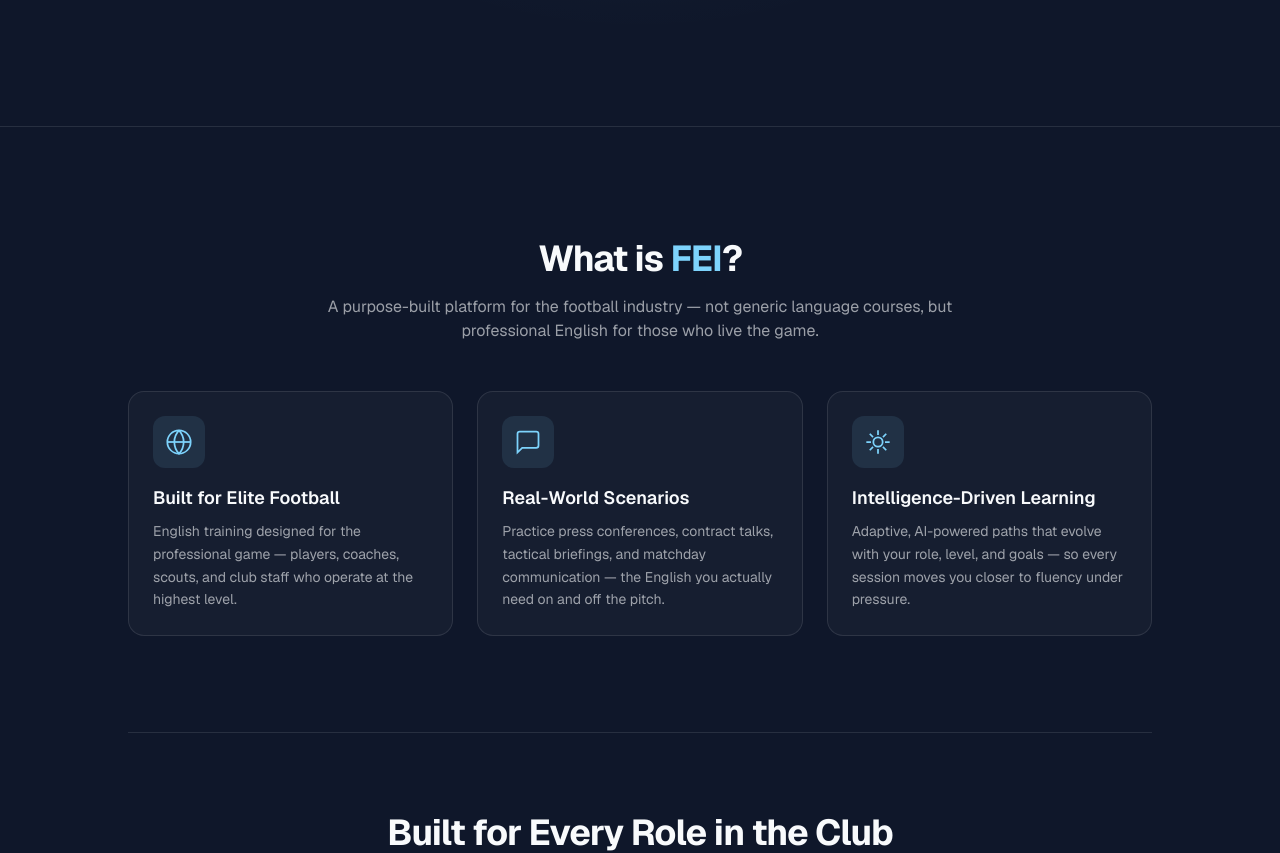
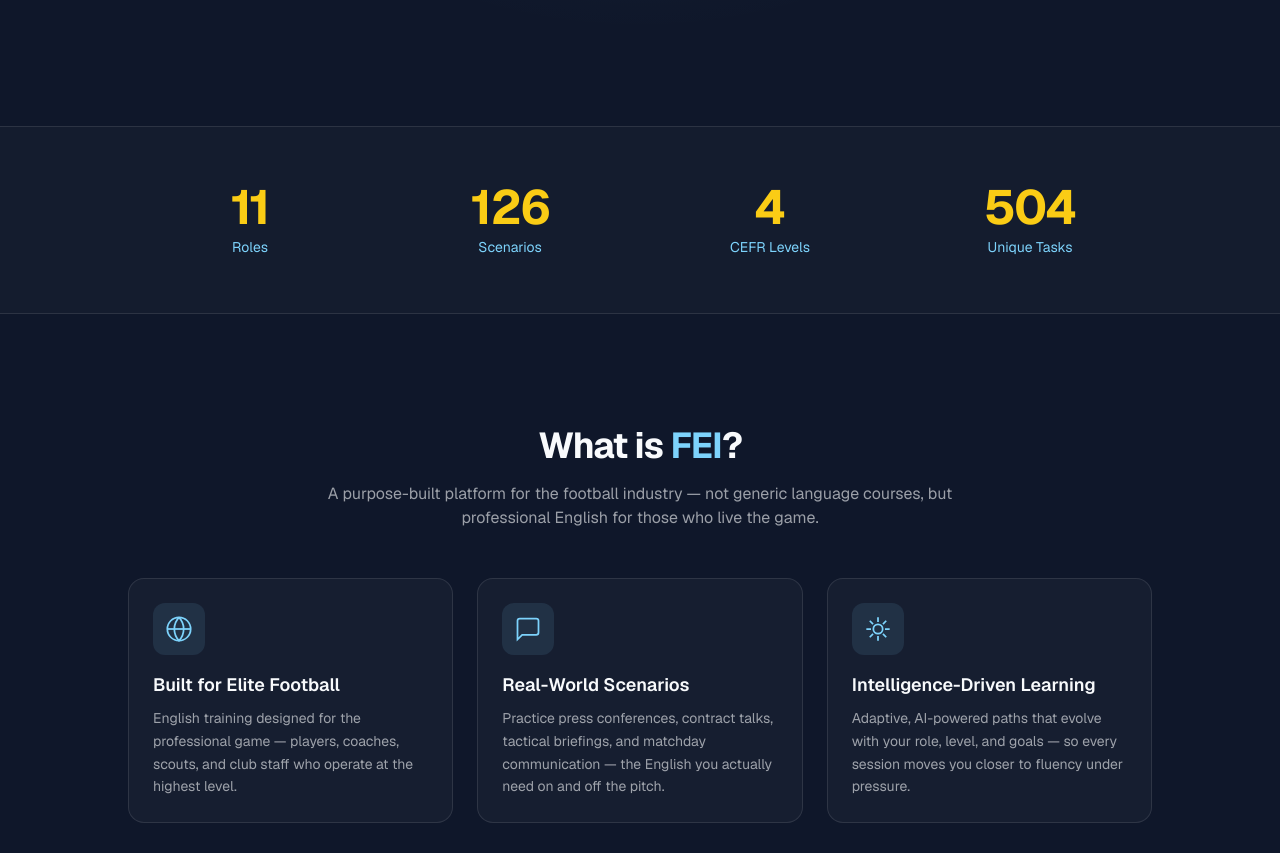
Before and after one commit to feifootball/fei-platform, a Next.js app: page / in a window 1280 px wide. Shown: the part 485-1338 px from the top of the page. Built offline with nearby package versions, Linux system fonts and the light colour scheme.

Commit message:
stats section FEI

```diff
--- a/app/page.tsx
+++ b/app/page.tsx
@@ -58,6 +58,13 @@ const features = [
       </svg>
     ),
   },
+];
+
+const stats = [
+  { value: "11", label: "Roles" },
+  { value: "126", label: "Scenarios" },
+  { value: "4", label: "CEFR Levels" },
+  { value: "504", label: "Unique Tasks" },
 ];
 
 const roles = [
@@ -132,11 +139,25 @@ export default function Home() {
         </div>
       </section>
 
+      {/* Stats */}
+      <section
+        aria-label="Platform statistics"
+        className="border-y border-fei-text/10 bg-fei-text/[0.02] px-6 py-12 sm:py-14"
+      >
+        <div className="mx-auto grid max-w-5xl grid-cols-2 gap-8 sm:grid-cols-4 sm:gap-4">
+          {stats.map((stat) => (
+            <div key={stat.label} className="text-center">
+              <p className="text-4xl font-bold tracking-tight text-fei-yellow sm:text-5xl">
+                {stat.value}
+              </p>
+              <p className="mt-1.5 text-sm text-fei-sky">{stat.label}</p>
+            </div>
+          ))}
+        </div>
+      </section>
+
       {/* Features */}
-      <section
-        id="get-started"
-        className="border-t border-fei-text/10 px-6 py-20 sm:py-28"
-      >
+      <section id="get-started" className="px-6 py-20 sm:py-28">
         <div className="mx-auto max-w-5xl">
           <div className="mb-12 text-center">
             <h2 className="text-3xl font-bold tracking-tight sm:text-4xl">
```
